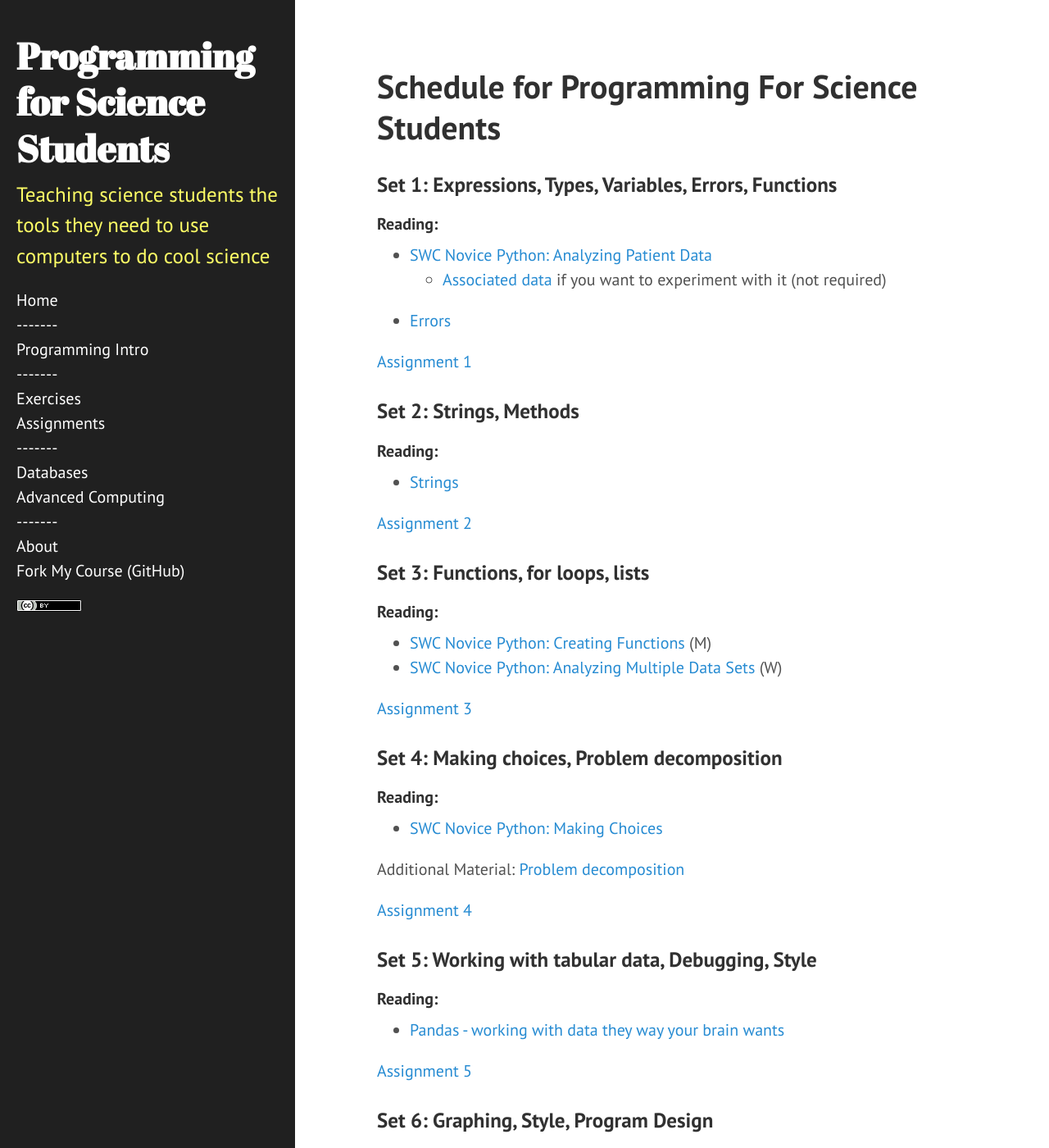
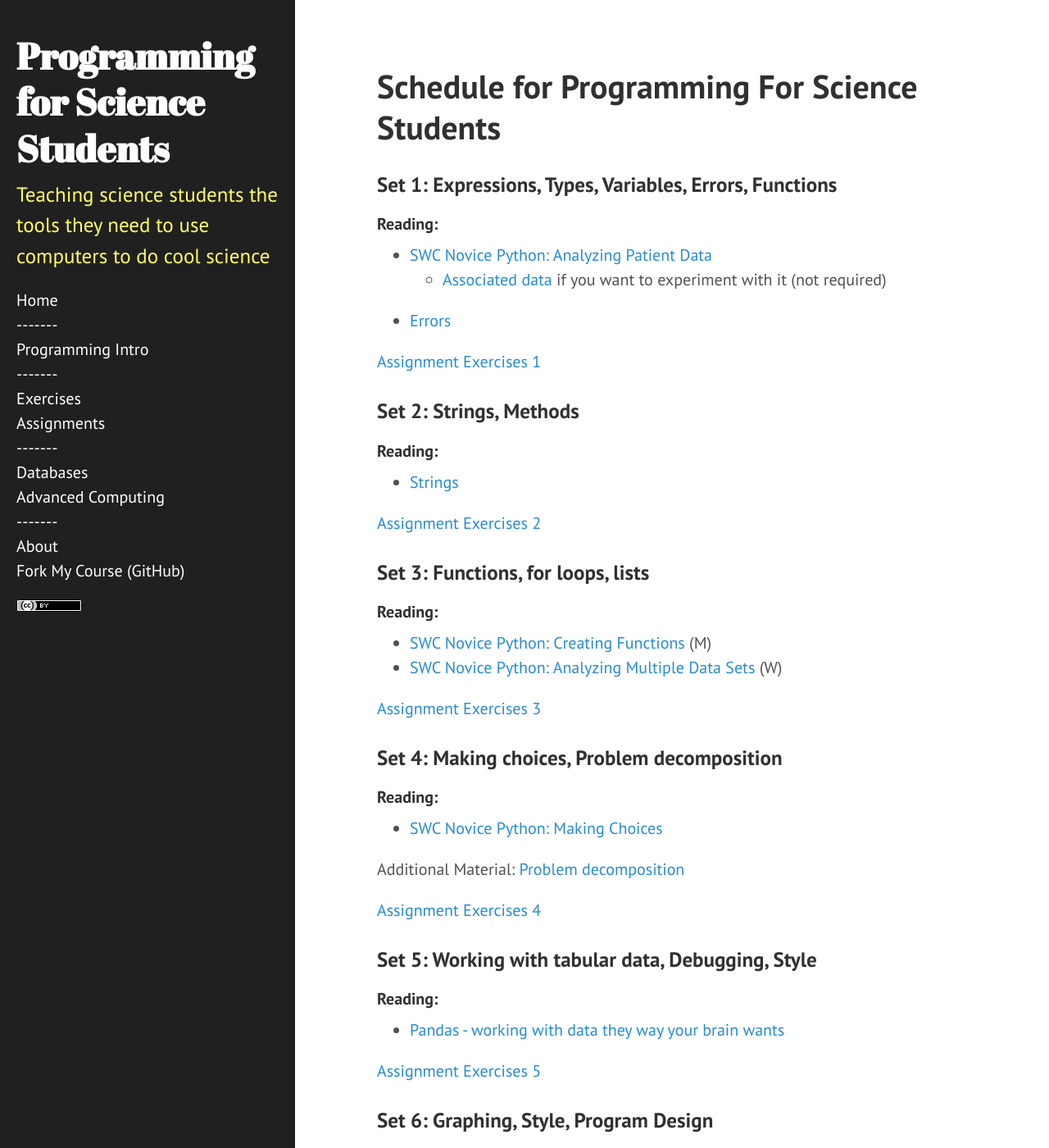
Before and after one commit to MonmouthSchool/MonmouthSchool.github.io, a Jekyll site: the page built from syllabus/programming-schedule.md, in a window 1280 px wide and 1400 px high. Shown: the whole window at 82% size. Built offline with Jekyll 4.4.1, drawn with Linux system fonts in a browser that asks for light colours; Markdown is read by kramdown in place of the engine named in the settings; some of the changed text lies outside the part shown.

Commit message:
Update programming-schedule.md

```diff
--- a/syllabus/programming-schedule.md
+++ b/syllabus/programming-schedule.md
@@ -11,7 +11,7 @@ redirect_from: /schedule-intro/
     * [Associated data](https://raw.githubusercontent.com/swcarpentry/bc/master/novice/python/inflammation-01.csv) if you want to experiment with it (not required)
 * [Errors](http://nbviewer.ipython.org/urls/github.com/ethanwhite/progbio/raw/master/ipynbs/errors.ipynb)
 
-[Assignment 1](/assignments/programming-1)
+[Assignment Exercises 1](/assignments/programming-1)
 
 ### Set 2: Strings, Methods
 
@@ -19,7 +19,7 @@ redirect_from: /schedule-intro/
 
 * [Strings](http://nbviewer.ipython.org/urls/github.com/ethanwhite/progbio/raw/master/ipynbs/strings.ipynb)
 
-[Assignment 2](/assignments/programming-2)
+[Assignment Exercises 2](/assignments/programming-2)
 
 ### Set 3: Functions, for loops, lists
 
@@ -28,7 +28,7 @@ redirect_from: /schedule-intro/
 * [SWC Novice Python: Creating Functions](http://software-carpentry.org/v5/novice/python/02-func.html) (M)
 * [SWC Novice Python: Analyzing Multiple Data Sets](http://software-carpentry.org/v5/novice/python/03-loop.html) (W)
 
-[Assignment 3](/assignments/programming-3)
+[Assignment Exercises 3](/assignments/programming-3)
 
 ### Set 4: Making choices, Problem decomposition
 
@@ -39,7 +39,7 @@ redirect_from: /schedule-intro/
 Additional Material:
 [Problem decomposition](http://programmingforbiologists.org/material/problem-decomposition)
 
-[Assignment 4](/assignments/programming-4)
+[Assignment Exercises 4](/assignments/programming-4)
 
 ### Set 5: Working with tabular data, Debugging, Style
 
@@ -47,7 +47,7 @@ Additional Material:
 
 * [Pandas - working with data they way your brain wants](http://nbviewer.ipython.org/urls/github.com/ethanwhite/progbio/raw/master/ipynbs/pandas.ipynb)
 
-[Assignment 5](/assignments/programming-5)
+[Assignment Exercises 5](/assignments/programming-5)
 
 ### Set 6: Graphing, Style, Program Design
 
@@ -55,7 +55,7 @@ Additional Material:
 
 * [Graphs](http://nbviewer.ipython.org/urls/github.com/ethanwhite/progbio/raw/master/ipynbs/matplotlib.ipynb)
 
-[Assignment 6](/assignments/programming-6)
+[Assignment Exercises 6](/assignments/programming-6)
 
 ### Set 7: Statistics
 
@@ -63,4 +63,4 @@ Additional Material:
 
 * [Statistics](http://nbviewer.ipython.org/urls/github.com/ethanwhite/progbio/raw/master/ipynbs/statistics.ipynb)
 
-[Assignment 7](/assignments/programming-7)
+[Assignment Exercises 7](/assignments/programming-7)
```
